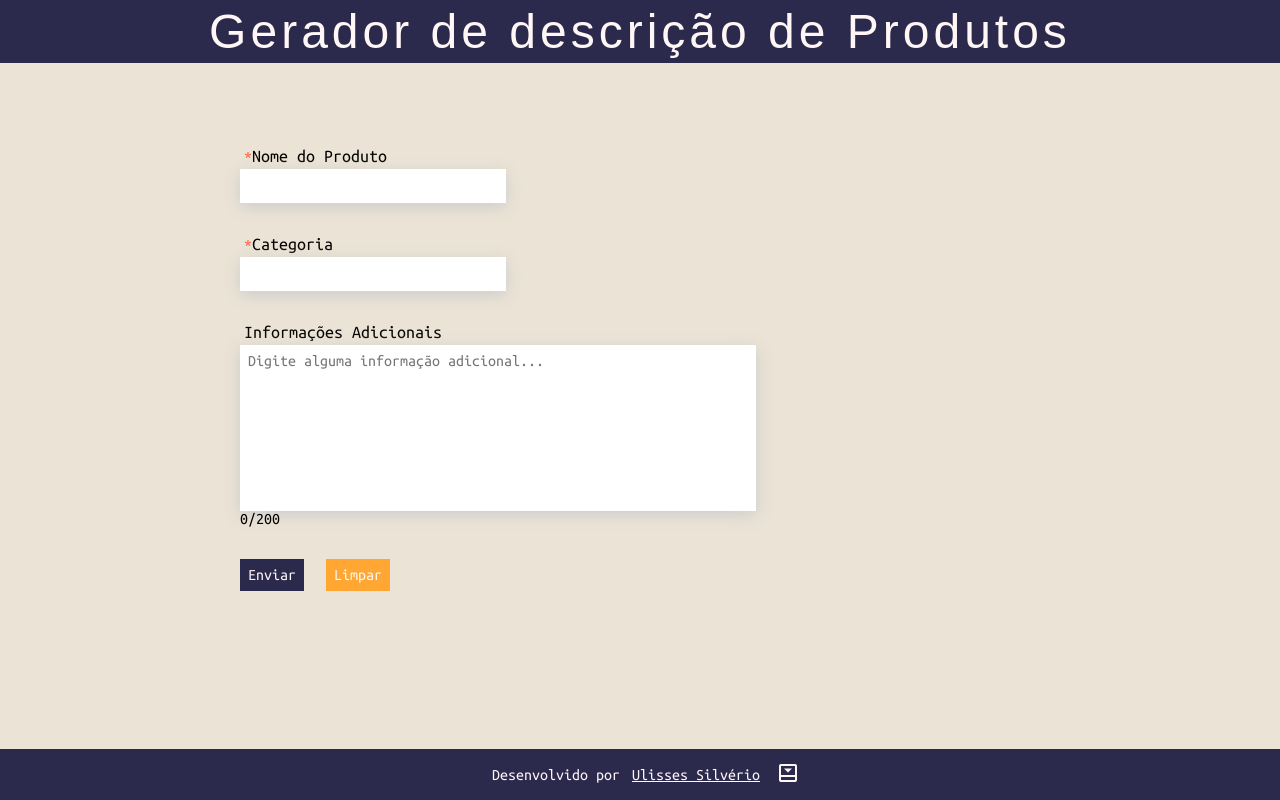
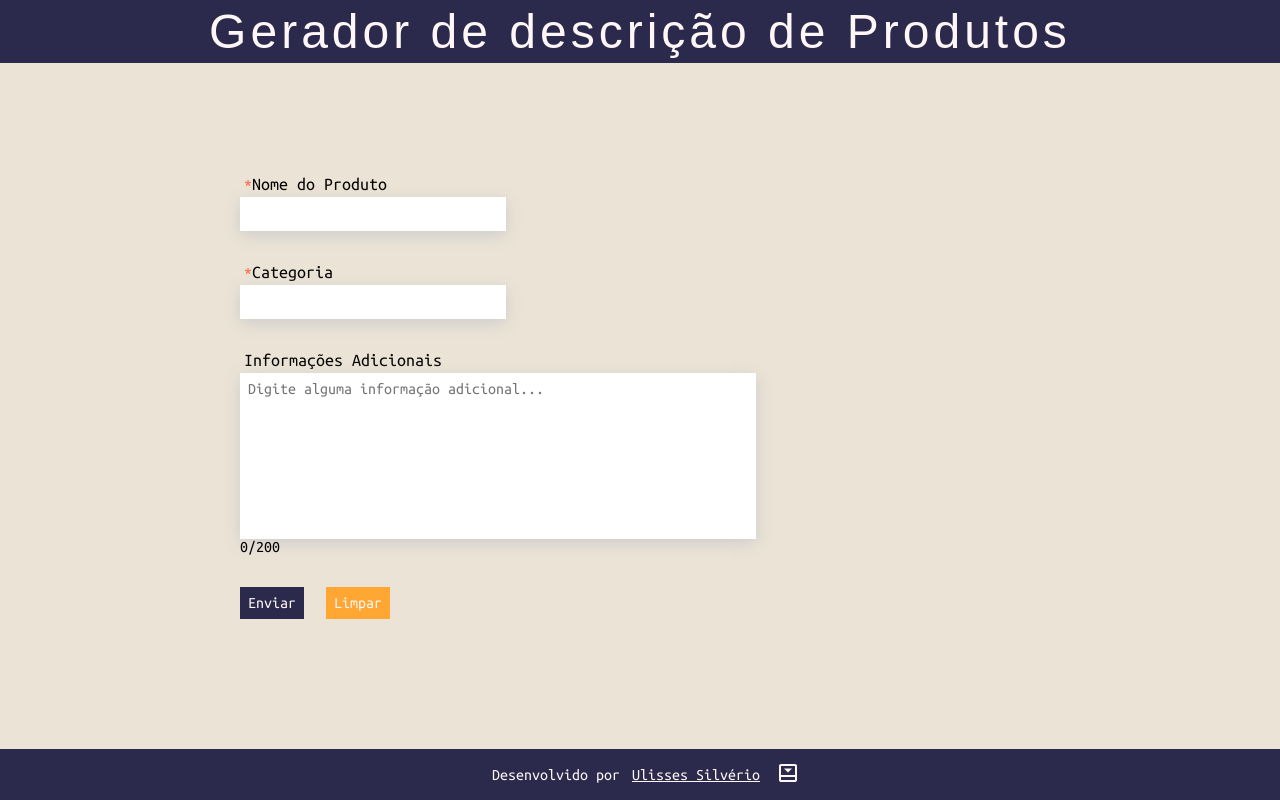
Before and after one commit to Odisseu93/product-description-generator, an Angular app: page / in a window 1280 px wide. Built offline with nearby package versions, Linux system fonts and the light colour scheme; a web font is replaced by a local one.

Commit message:
fix: adjust form padding

```diff
--- a/src/app/shared/components/form-product-description/form-product-description.component.scss
+++ b/src/app/shared/components/form-product-description/form-product-description.component.scss
@@ -18,7 +18,7 @@ $clr-tomato: #ff6347;
 
     margin-inline: auto;
 
-    padding: $s-1;
+    padding-block: 5rem;
 
     & .required-field , .erro-message {
       color: $clr-tomato;
@@ -30,6 +30,10 @@ $clr-tomato: #ff6347;
 
     & .invalid-field {
       box-shadow: $shadow-red !important;
+    }
+
+    @media(min-width: 1099px) {
+    padding-block: 2rem;
     }
 
     & .form-group {
```
